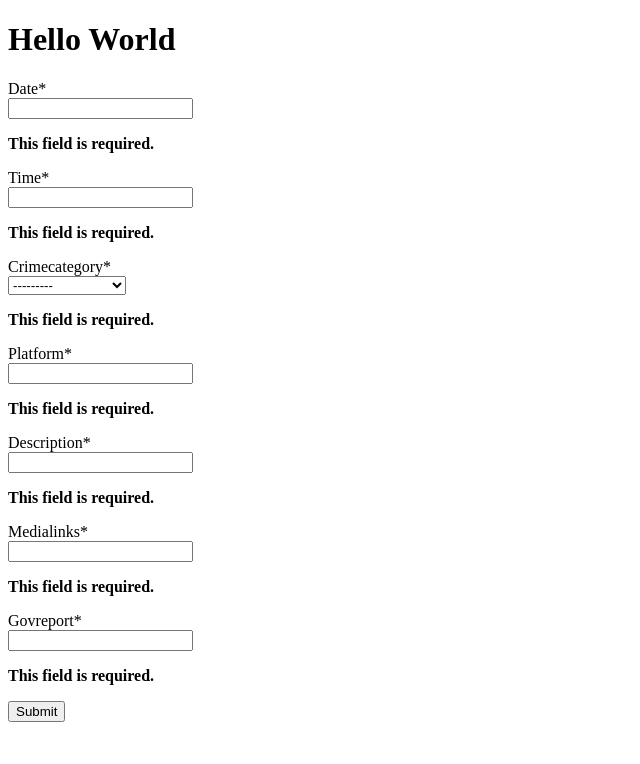
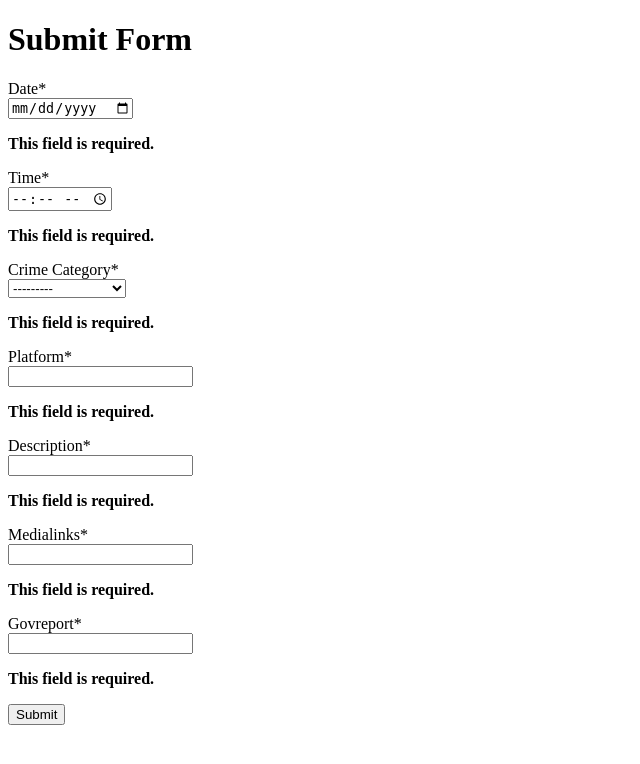
Before and after one commit to Mesoon5642/django_metabase, a Django app: page /MetaApp/submit_report/ in a window 1280 px wide. Shown: the top 764 px of the page, without its empty margins (0-640 px from the left). Run offline with Django 3.2, Linux system fonts and the light colour scheme; some libraries are stand-ins or nearby versions.

Commit message:
Further revised form input

```diff
--- a/MetaApp/forms.py
+++ b/MetaApp/forms.py
@@ -1,7 +1,11 @@
-from django.forms import ModelForm
+from django.forms import DateInput, ModelForm, TimeInput
 from .models import ReportModel
 
 class ReportForm(ModelForm):
     class Meta:
         model = ReportModel
         fields = ("date", "time", "crimecategory", "platform", "description", "medialinks", "govreport")
+        widgets = {
+            "date": DateInput(attrs={'type': 'date'}),
+            "time": TimeInput(attrs={"type":"time"})
+        }
--- a/MetaApp/models.py
+++ b/MetaApp/models.py
@@ -1,3 +1,4 @@
+from django.utils import timezone
 from django.db import models
 from django import forms
 
@@ -7,9 +8,9 @@ CRIME_CATEGORIES = [
 ]
 # Create your models here.
 class ReportModel(models.Model):
-    date = models.CharField(max_length=300)
-    time = models.CharField(max_length=300)
-    crimecategory = models.CharField(max_length=100, choices=CRIME_CATEGORIES)
+    date = models.DateField()
+    time = models.TimeField()
+    crimecategory = models.CharField("Crime Category", max_length=100, choices=CRIME_CATEGORIES)
     platform = models.CharField(max_length=100, default="N/A")
     description = models.CharField(max_length=2000, default="N/A")
     medialinks = models.CharField(max_length=2000, default="N/A") # Figure out a way to do this to add each link individually
--- a/MetaApp/templates/submit_report.html
+++ b/MetaApp/templates/submit_report.html
@@ -5,7 +5,7 @@
         <title>Submit Report</title>
     </head>
     <body>
-        <h1>Hello World</h1>
+        <h1>Submit Form</h1>
         <form method="POST">
             {% csrf_token %}
             {{report_form|crispy}}
```
Also changed, not shown: db.sqlite3.
